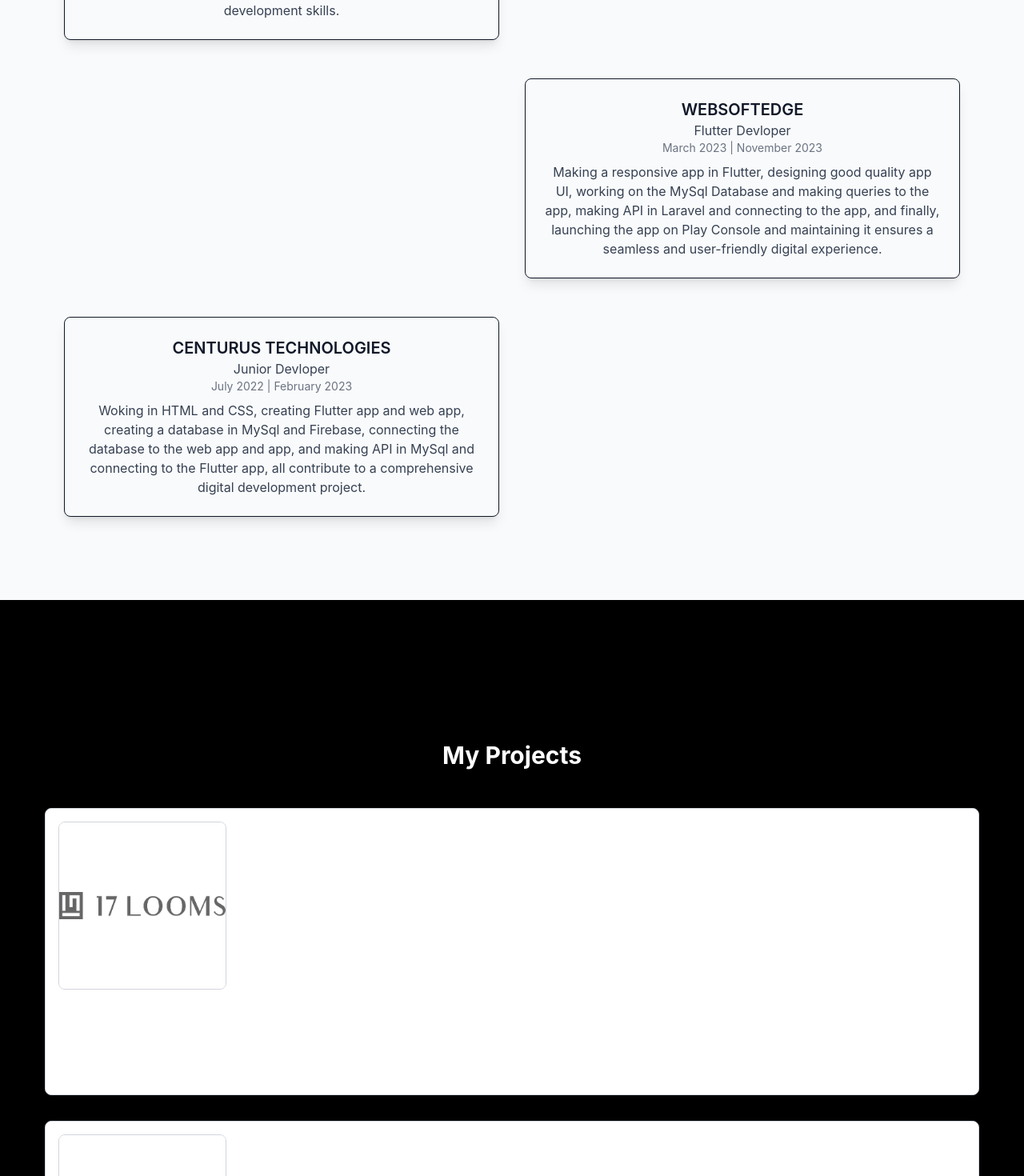
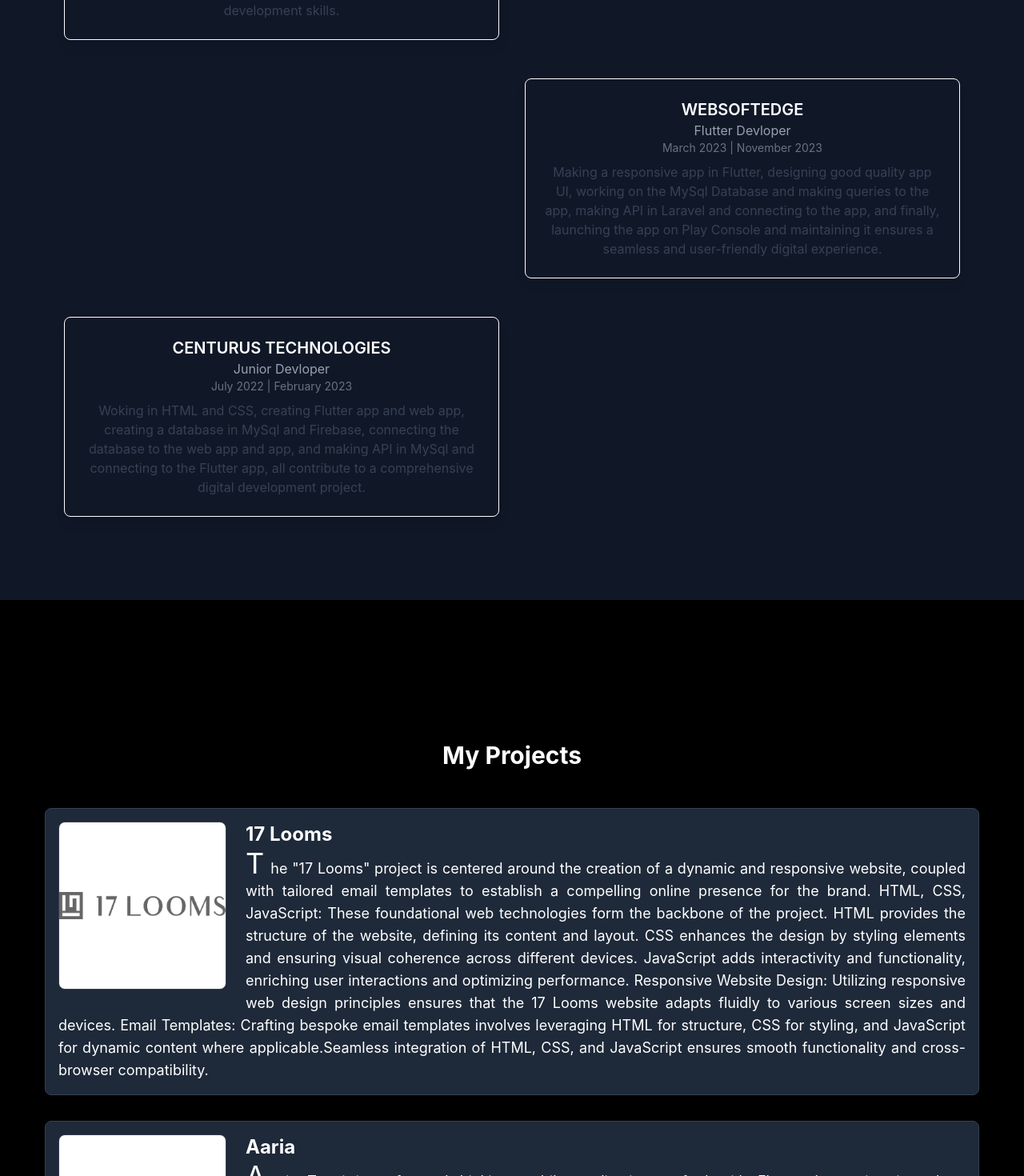
Before and after one commit to Ankitsaini406/portfolio, a Next.js app: page / in a window 1280 px wide. Shown: the part 1240-2710 px from the top of the page at 80% size. Built offline with nearby package versions, Linux system fonts and the light colour scheme.

Commit message:
changes css and color of dark mode

```diff
--- a/src/app/projects/page.tsx
+++ b/src/app/projects/page.tsx
@@ -13,20 +13,20 @@ export default function Projects() {
                 whileInView={{ opacity: 1, y: 0 }}
                 transition={{ duration: 0.6, ease: 'easeOut' }}
                 viewport={{ once: true }}
-                className="text-3xl font-bold text-center mb-12 text-[var(--main-color)]"
+                className="text-3xl font-bold text-center mb-12 text-white"
             >
                 My Projects
             </motion.h2>
             {projects.map((project: Projectsdetial) => (
                 <motion.div
                     key={project._id}
-                    className="p-4 border border-gray-300 dark:border-gray-700 rounded-lg mb-8 shadow-lg bg-white dark:bg-gray-800"
+                    className="p-4 border border-gray-700 rounded-lg mb-8 shadow-lg bg-gray-800"
                     initial={{ opacity: 0, y: 30 }}
                     whileInView={{ opacity: 1, y: 0 }}
                     transition={{ duration: 0.6, ease: 'easeOut' }}
                     viewport={{ once: true }}
                 >
-                    <div className="relative w-[210px] aspect-square border border-gray-300 dark:border-gray-700 rounded-lg overflow-hidden cursor-pointer float-left mr-8 mb-4 sm:mr-6 sm:mb-3">
+                    <div className="relative w-[210px] aspect-square border border-gray-700 rounded-lg overflow-hidden cursor-pointer float-left mr-8 mb-4 sm:mr-6 sm:mb-3">
                         <div className="absolute inset-0">
                             <Image
                                 className="w-full h-full object-contain bg-white"
@@ -42,7 +42,7 @@ export default function Projects() {
                             whileInView={{ opacity: 1, x: 0 }}
                             transition={{ duration: 0.6, ease: 'easeOut', delay: 0.2 }}
                             viewport={{ once: true }}
-                            className="text-2xl font-bold text-[var(--main-color)]"
+                            className="text-2xl font-bold text-white"
                         >
                             {project.name}
                         </motion.h1>
@@ -51,7 +51,7 @@ export default function Projects() {
                             whileInView={{ opacity: 1, x: 0 }}
                             transition={{ duration: 0.6, ease: 'easeOut', delay: 0.4 }}
                             viewport={{ once: true }}
-                            className="text-lg text-[var(--text-color)] first-letter:text-4xl first-letter:mr-2 first-letter:text-[var(--black-color)]"
+                            className="text-lg text-white first-letter:text-4xl first-letter:mr-2 first-letter:text-white"
                         >
                             {project.description}
                         </motion.p>
--- a/src/app/timeline/page.tsx
+++ b/src/app/timeline/page.tsx
@@ -6,7 +6,7 @@ import { motion } from "framer-motion";
 export default function Timeline() {
 
     return (
-        <div className="w-full py-20 text-center mb-24 bg-gray-50 dark:bg-gray-900 text-gray-900 dark:text-white" id="timelineSection">
+        <div className="w-full py-20 text-center mb-24 bg-gray-900 text-white" id="timelineSection">
             <motion.h1
                 initial={{ opacity: 0, y: 30 }}
                 whileInView={{ opacity: 1, y: 0 }}
@@ -32,10 +32,10 @@ export default function Timeline() {
                                 className={`relative border p-6 rounded-lg shadow-lg transition-transform duration-500 ease-in-out hover:scale-105 ${index % 2 === 0 ? "md:ml-auto" : "md:mr-auto"}`}
                                 whileHover={{ scale: 1.05 }}
                             >
-                                <h2 className="text-xl font-semibold text-gray-900 dark:text-white uppercase">
+                                <h2 className="text-xl font-semibold text-white uppercase">
                                     {value.name}
                                 </h2>
-                                <h4 className="text-md text-gray-700 dark:text-gray-400">{value.jobtitle}</h4>
+                                <h4 className="text-md text-gray-400">{value.jobtitle}</h4>
                                 <h6 className="text-sm text-gray-500">
                                     {value.joinDate} | {value.endDate}
                                 </h6>
@@ -44,7 +44,7 @@ export default function Timeline() {
                         </motion.div>
                     ))
                 ) : (
-                    <p className="text-gray-500 dark:text-gray-400">No data available</p>
+                    <p className="text-gray-400">No data available</p>
                 )}
             </div>
         </div>
```
Also changed, not shown: src/app/about/page.tsx (+4 -4 lines).
